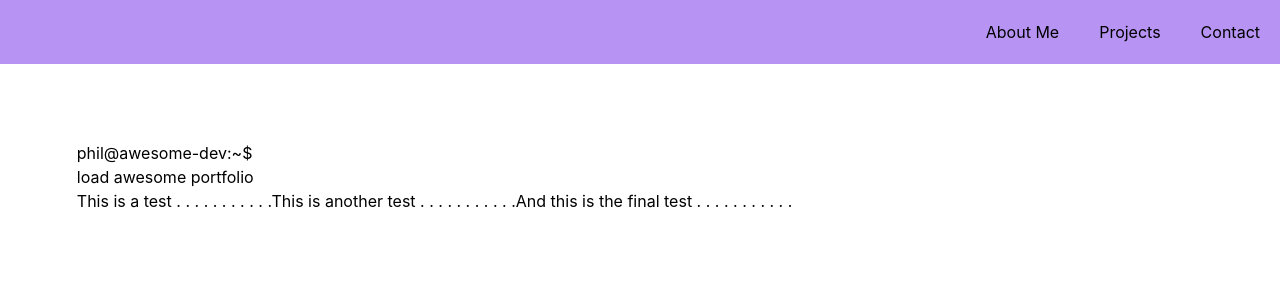
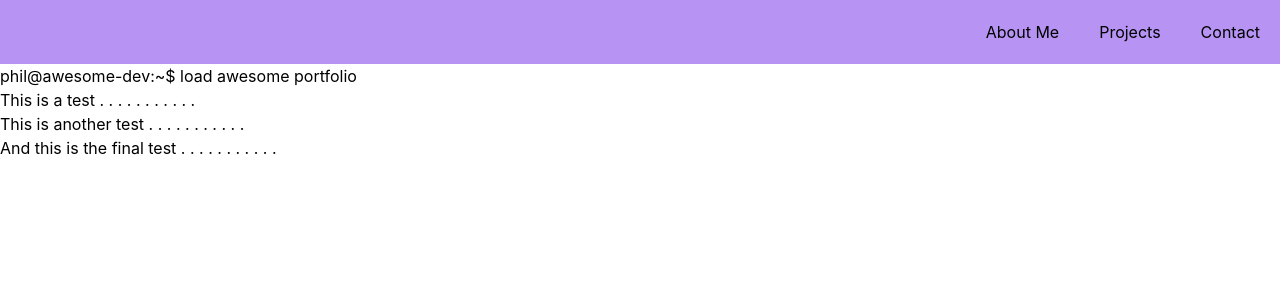
Before and after one commit to PhilipVigus/portfolio2, a React (Create React App) app: page /loading in a window 1280 px wide. Shown: the top 300 px of the page. Built offline with nearby package versions, Linux system fonts and the light colour scheme.

Commit message:
Get things displayed on the correct lines

```diff
--- a/src/components/pages/loading/CommandPrompt.jsx
+++ b/src/components/pages/loading/CommandPrompt.jsx
@@ -1,12 +1,12 @@
-import { Flex, Text } from '@chakra-ui/react';
+import { Text } from '@chakra-ui/react';
 import React from 'react';
 
 function CommandPrompt() {
   return (
-    <Flex>
-      <Text>phil@awesome-dev</Text>:<Text>~</Text>
-      <Text>$ </Text>
-    </Flex>
+    <>
+      <Text as="span">phil@awesome-dev</Text>:<Text as="span">~</Text>
+      <Text as="span">$ </Text>
+    </>
   );
 }
 
--- a/src/components/pages/loading/Cursor.jsx
+++ b/src/components/pages/loading/Cursor.jsx
@@ -18,7 +18,7 @@ function Cursor() {
     return null;
   }
 
-  return <Text>&#9608;</Text>;
+  return <Text as="span">&#9608;</Text>;
 }
 
 export default Cursor;
--- a/src/components/pages/loading/Loading.jsx
+++ b/src/components/pages/loading/Loading.jsx
@@ -1,8 +1,8 @@
+/* eslint-disable no-use-before-define */
 import React, { useState } from 'react';
 import { Link } from 'react-router-dom';
 import { Box } from '@chakra-ui/react';
 import CommandPrompt from './CommandPrompt';
-import Cursor from './Cursor';
 import TypedSentence from './TypedSentence';
 import SystemMessage from './SystemMessage';
 import messageData from './data.json';
@@ -16,14 +16,16 @@ function LoadingScreen() {
       return;
     }
 
-    setDisplayCursor(false);
+    if (displayCursor) {
+      setDisplayCursor(false);
+    }
+
     const nextMessage = systemMessages.shift();
 
     const messageComponent = (
       <SystemMessage key={nextMessage} message={nextMessage} onFinishDisplay={displayNextMessage} />
     );
 
-    // eslint-disable-next-line no-use-before-define
     setDisplayedMessages((displayedMessages) => [...displayedMessages, messageComponent]);
   };
 
@@ -38,10 +40,9 @@ function LoadingScreen() {
 
   return (
     <Link to="/about">
-      <Box style={{ padding: '6vw' }}>
+      <Box>
         <CommandPrompt />
         {displayedMessages}
-        {displayCursor && <Cursor />}
       </Box>
     </Link>
   );
--- a/src/components/pages/loading/SystemMessage.jsx
+++ b/src/components/pages/loading/SystemMessage.jsx
@@ -1,5 +1,6 @@
 import React, { useEffect, useState } from 'react';
 import PropTypes from 'prop-types';
+import { Text } from '@chakra-ui/react';
 
 function SystemMessage({ message, onFinishDisplay }) {
   const PROGRESS_STEPS = 10;
@@ -23,7 +24,7 @@ function SystemMessage({ message, onFinishDisplay }) {
     return () => {};
   }, [displayedMessage, onFinishDisplay]);
 
-  return <span>{`${displayedMessage}`}</span>;
+  return <Text>{`${displayedMessage}`}</Text>;
 }
 
 SystemMessage.propTypes = {
--- a/src/components/pages/loading/TypedSentence.jsx
+++ b/src/components/pages/loading/TypedSentence.jsx
@@ -1,9 +1,11 @@
 import React, { useEffect, useState } from 'react';
 import PropTypes from 'prop-types';
 import { Text } from '@chakra-ui/react';
+import Cursor from './Cursor';
 
 function TypedSentence({ sentence, speed, onFinishTyping }) {
   const [position, setPosition] = useState(0);
+  const [showCursor, setShowCursor] = useState(true);
 
   const getVariedSpeed = () => {
     return Math.floor(Math.random() * 10) + speed;
@@ -17,12 +19,18 @@ function TypedSentence({ sentence, speed, onFinishTyping }) {
       return () => clearTimeout(timer);
     }
 
+    setShowCursor(false);
     onFinishTyping();
 
     return () => {};
   }, [onFinishTyping, sentence.length, position, speed]);
 
-  return <Text>{sentence.slice(0, position)}</Text>;
+  return (
+    <Text as="span">
+      {sentence.slice(0, position)}
+      {showCursor && <Cursor />}
+    </Text>
+  );
 }
 
 TypedSentence.propTypes = {
```
